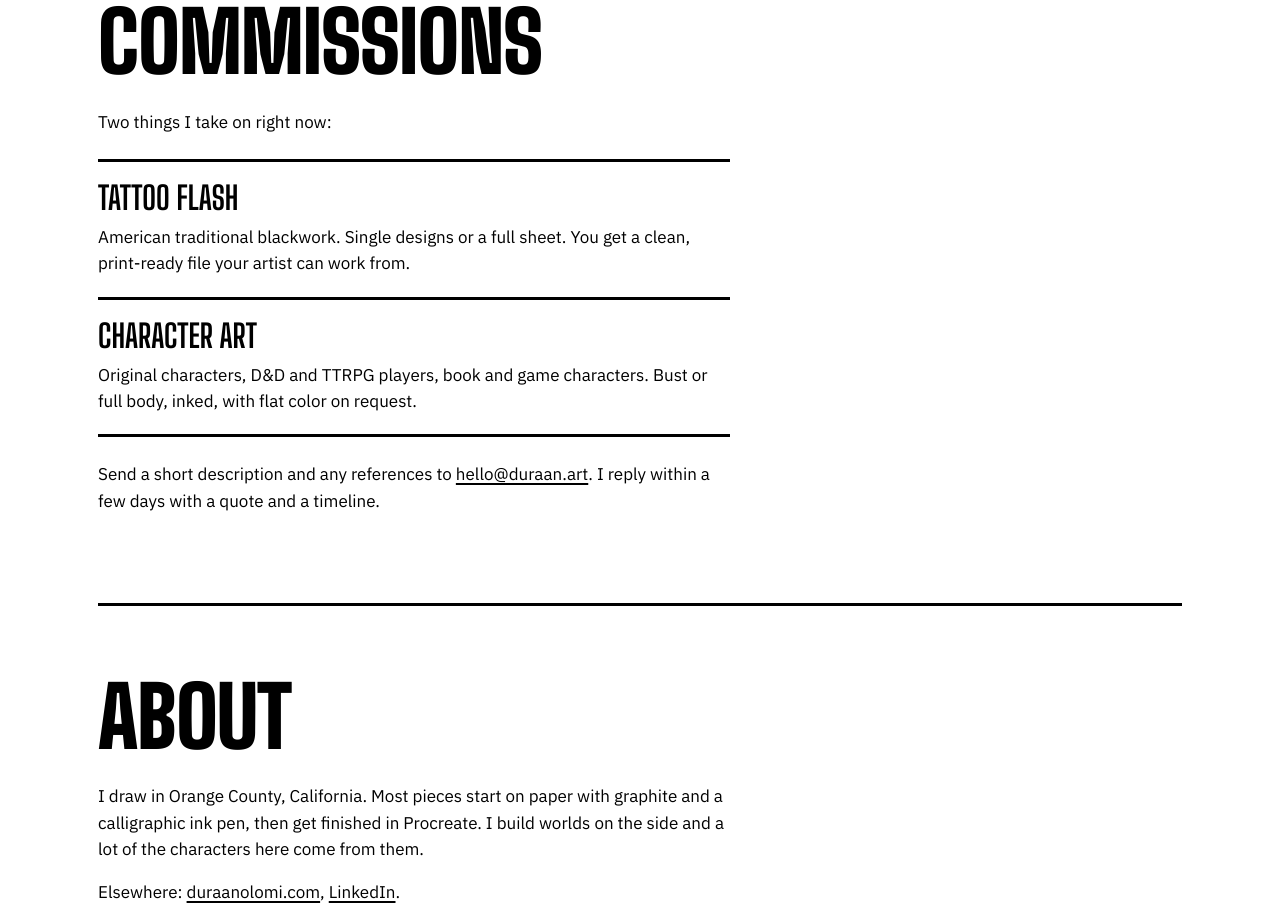
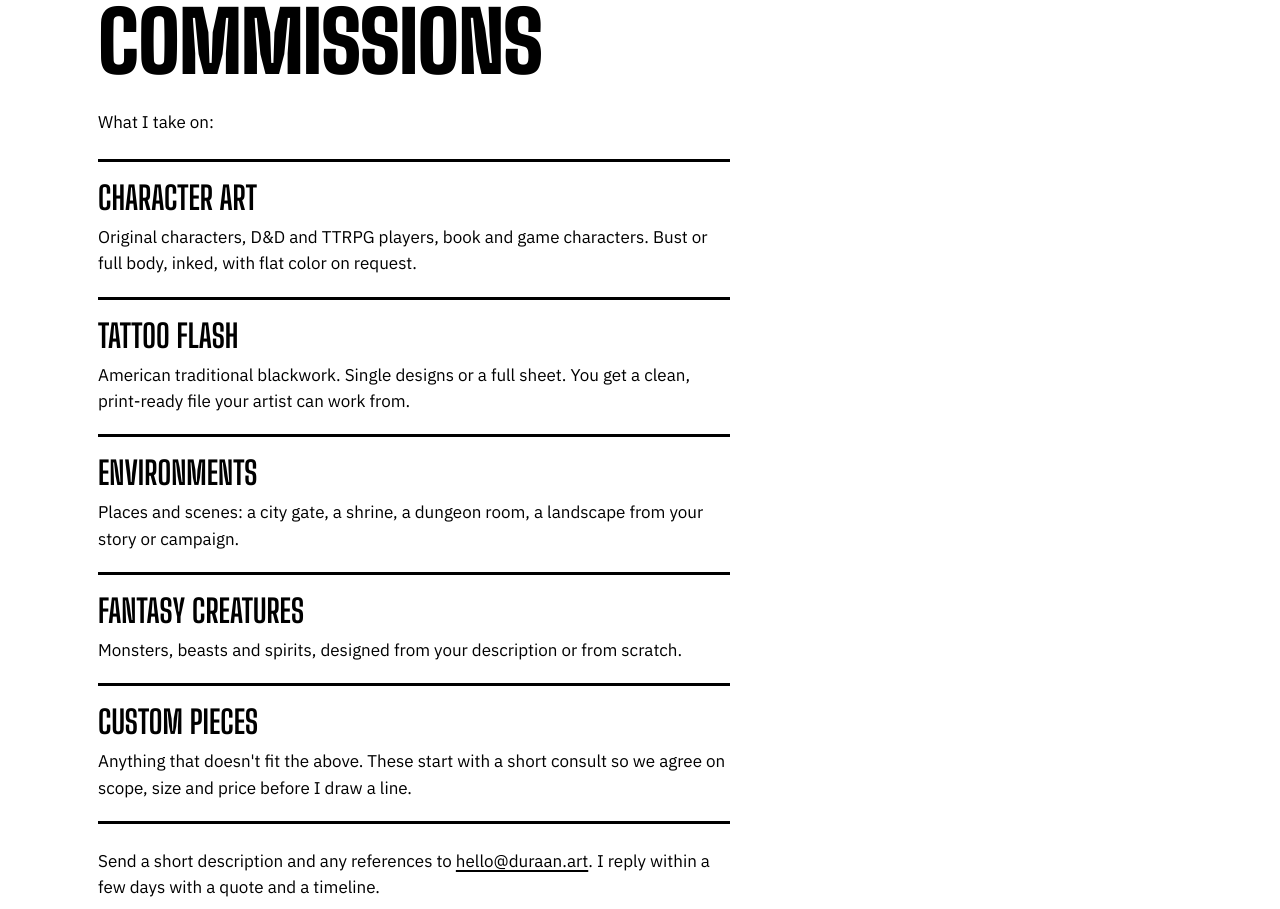
Before and after one commit to duraanol/duraan-art, a plain HTML site: page index.html in a window 1280 px wide. Shown: the part 1187-2096 px from the top of the page. Drawn offline with Linux system fonts and the light colour scheme.

Commit message:
Update commissions section in index.html

```diff
--- a/index.html
+++ b/index.html
@@ -41,15 +41,27 @@
   <section id="commissions" class="commissions" aria-labelledby="comm-h">
     <h2 id="comm-h">Commissions</h2>
     <div class="comm-body">
-      <p>Two things I take on right now:</p>
+      <p>What I take on:</p>
       <dl class="offers">
+        <div>
+          <dt>Character art</dt>
+          <dd>Original characters, D&amp;D and TTRPG players, book and game characters. Bust or full body, inked, with flat color on request.</dd>
+        </div>
         <div>
           <dt>Tattoo flash</dt>
           <dd>American traditional blackwork. Single designs or a full sheet. You get a clean, print-ready file your artist can work from.</dd>
         </div>
         <div>
-          <dt>Character art</dt>
-          <dd>Original characters, D&amp;D and TTRPG players, book and game characters. Bust or full body, inked, with flat color on request.</dd>
+          <dt>Environments</dt>
+          <dd>Places and scenes: a city gate, a shrine, a dungeon room, a landscape from your story or campaign.</dd>
+        </div>
+        <div>
+          <dt>Fantasy creatures</dt>
+          <dd>Monsters, beasts and spirits, designed from your description or from scratch.</dd>
+        </div>
+        <div>
+          <dt>Custom pieces</dt>
+          <dd>Anything that doesn't fit the above. These start with a short consult so we agree on scope, size and price before I draw a line.</dd>
         </div>
       </dl>
       <p>Send a short description and any references to <a href="mailto:hello@duraan.art">hello@duraan.art</a>. I reply within a few days with a quote and a timeline.</p>
```
